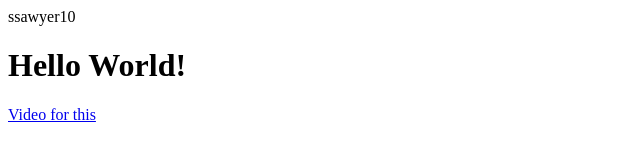
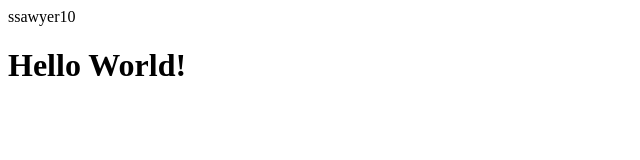
Before and after one commit to ssawyer10/ssawyer10.github.io, a plain HTML site: page index.html in a window 1280 px wide. Shown: the whole page, without its empty margins (0-640 px from the left). Drawn offline with Linux system fonts and the light colour scheme.

Commit message:
Update index.html

```diff
--- a/index.html
+++ b/index.html
@@ -9,7 +9,6 @@
   <div>
     <h1>Hello World!</h1>
   </div>
-<p><a href="https://www.youtube.com/watch?v=E-ONNjFoOx0">Video for this</a></p>
 
 </body>
 </html>
```
